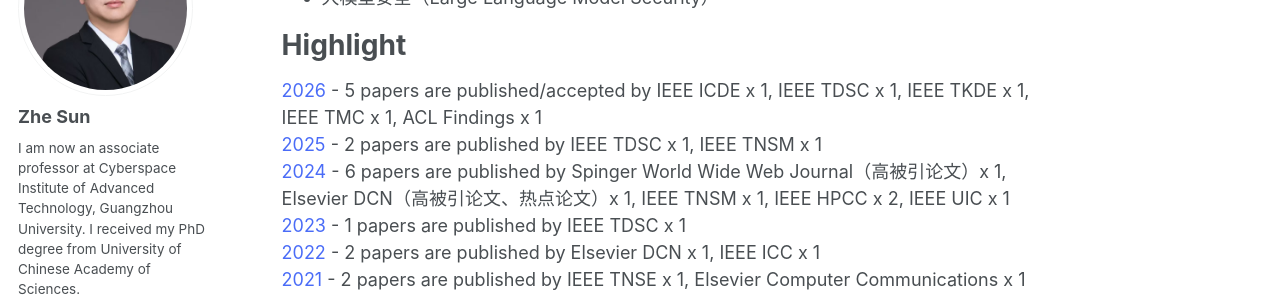
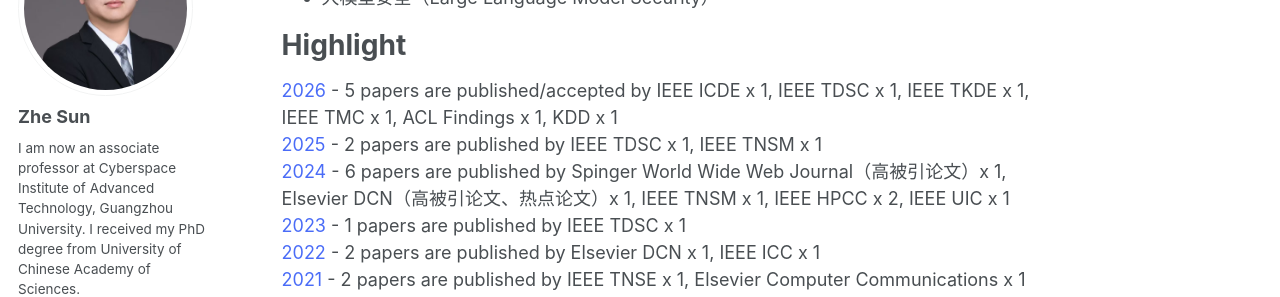
Before and after one commit to ZheSun208/ZheSun208.github.io, a Jekyll site: the page built from _pages/about.md, in a window 1280 px wide and 900 px high, scrolled down 646 px. Shown: the part 180-477 px from the top of the window. Built offline with Jekyll 4.4.1, drawn with Linux system fonts in a browser that asks for light colours; some web fonts are replaced; a script bundle is joined from its source files by our own code; library files that are not in the unit come from our copies; comment, search, counter and statistics services are not loaded.

Commit message:
Update about.md

```diff
--- a/_pages/about.md
+++ b/_pages/about.md
@@ -28,7 +28,7 @@
 
 Highlight
 ======
-<span style="color:#4a6cf7;">2026</span> - 5 papers are published/accepted by IEEE ICDE x 1, IEEE TDSC x 1, IEEE TKDE x 1, IEEE TMC x 1, ACL Findings x 1
+<span style="color:#4a6cf7;">2026</span> - 5 papers are published/accepted by IEEE ICDE x 1, IEEE TDSC x 1, IEEE TKDE x 1, IEEE TMC x 1, ACL Findings x 1, KDD x 1
 <span style="color:#4a6cf7;">2025</span> - 2 papers are published by IEEE TDSC x 1, IEEE TNSM x 1
 <span style="color:#4a6cf7;">2024</span> - 6 papers are published by Spinger World Wide Web Journal（高被引论文）x 1, Elsevier DCN（高被引论文、热点论文）x 1, IEEE TNSM x 1, IEEE HPCC x 2, IEEE UIC x 1
 <span style="color:#4a6cf7;">2023</span> - 1 papers are published by IEEE TDSC x 1
```
